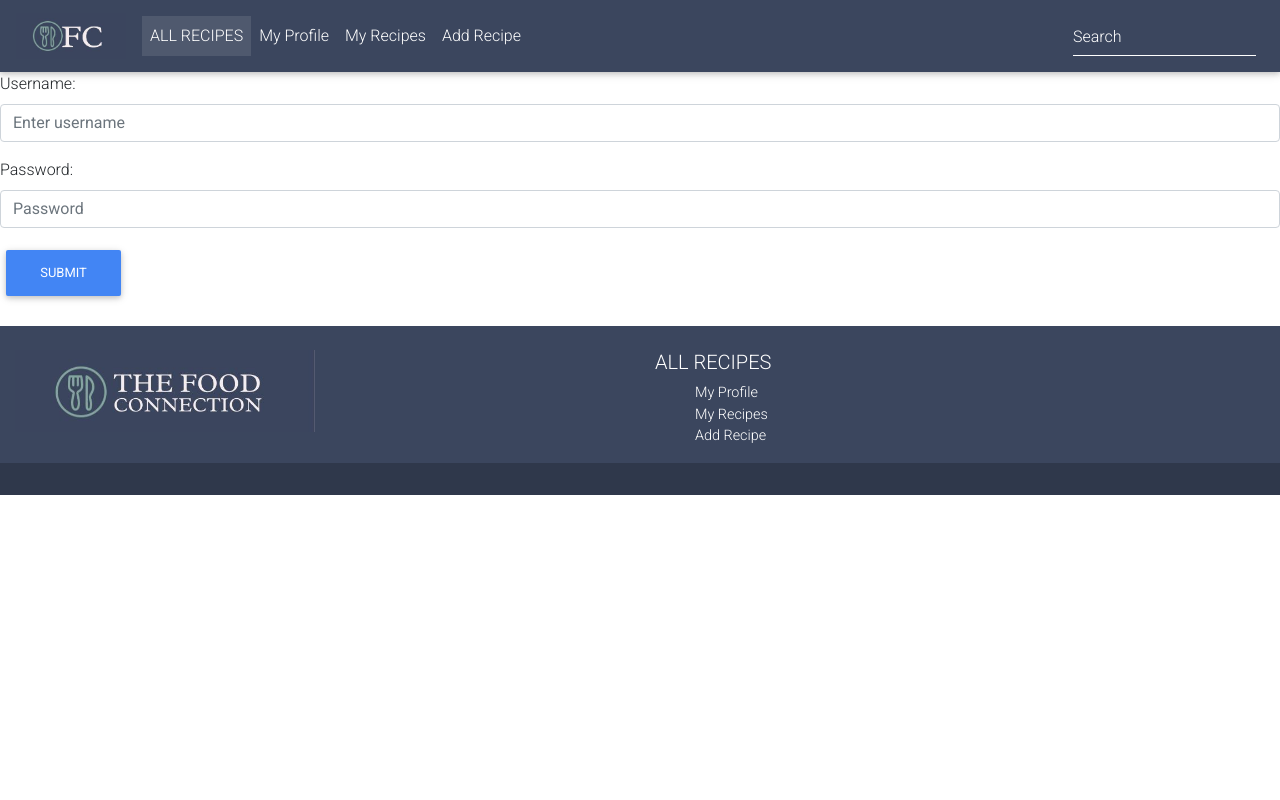
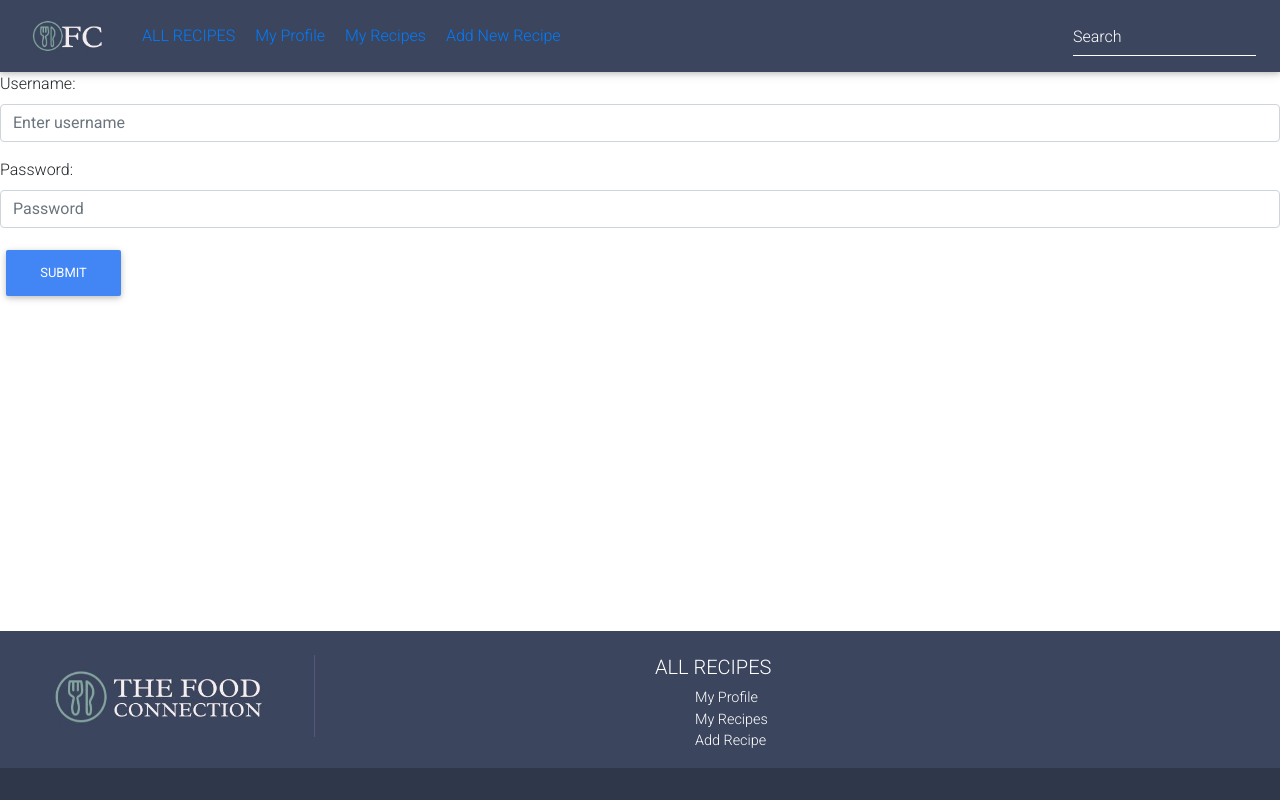
Before and after one commit to The-Food-Connection/foodconnection-client, a React (Create React App) app: page /login in a window 1280 px wide. Built offline with nearby package versions, Linux system fonts and the light colour scheme.

Commit message:
pushing changes to this branch so i can merge it

```diff
--- a/src/components/Footer.jsx
+++ b/src/components/Footer.jsx
@@ -4,6 +4,7 @@ import fclogo from "../images/FClogo.JPG";
 
 const Footer = () => {
   return (
+    <div className="fixed-bottom">
     <MDBFooter color="mdb-color darken-1" className="font-small pt-4 mt-4">
       <MDBContainer fluid className="text-center text-md-left">
         <MDBRow>
@@ -16,16 +17,16 @@ const Footer = () => {
             </p> */}
           </MDBCol>
           <MDBCol md="6">
-            <h5 className="title">ALL RECIPES</h5>
+            <h5 className="title"><a href="/recipes">ALL RECIPES</a></h5>
             <ul>
               <li className="list-unstyled">
-                <a href="#!">My Profile</a>
+                <a href="/user">My Profile</a>
               </li>
               <li className="list-unstyled">
-                <a href="#!">My Recipes</a>
+                <a href="/recipes">My Recipes</a>
               </li>
               <li className="list-unstyled">
-                <a href="#!">Add Recipe</a>
+                <a href="/recipe-new">Add Recipe</a>
               </li>
               {/* <li className="list-unstyled">
                 <a href="#!">ABOUT US</a>
@@ -40,6 +41,7 @@ const Footer = () => {
         </MDBContainer>
       </div>
     </MDBFooter>
+    </div>
   );
 }
 
--- a/src/components/NavigationBar.jsx
+++ b/src/components/NavigationBar.jsx
@@ -3,7 +3,7 @@ import {
   MDBNavbar, MDBNavbarBrand, MDBNavbarNav, MDBNavItem, MDBNavLink, MDBNavbarToggler, MDBCollapse, MDBFormInline,
   MDBDropdown, MDBDropdownToggle, MDBDropdownMenu, MDBDropdownItem
   } from "mdbreact";
-import { BrowserRouter as Router } from 'react-router-dom';
+import { BrowserRouter as Router, Link } from 'react-router-dom';
 import fclogoshort from "../images/FClogoshort.JPG";
 
 export class NavigationBar extends Component {
@@ -27,16 +27,21 @@ export class NavigationBar extends Component {
           <MDBCollapse id="navbarCollapse3" isOpen={this.state.isOpen} navbar>
             <MDBNavbarNav left>
               <MDBNavItem active>
-                <MDBNavLink to="/recipes">ALL RECIPES</MDBNavLink>
+                <a href="/recipes" style={{ marginRight: 20 }}>ALL RECIPES  </a>
+                {/* <Link to="/recipes">ALL RECIPES</Link> */}
+                {/* <MDBNavLink to="/recipes">ALL RECIPES</MDBNavLink> */}
               </MDBNavItem>
               <MDBNavItem>
-                <MDBNavLink to="/user">My Profile</MDBNavLink>
+                {/* <MDBNavLink to="/user">My Profile</MDBNavLink> */}
+                <a href="/user" style={{ marginRight: 20 }}>  My Profile  </a>
               </MDBNavItem>
               <MDBNavItem>
-                <MDBNavLink to="/recipes">My Recipes</MDBNavLink>
+                {/* <MDBNavLink to="/recipes">My Recipes</MDBNavLink> */}
+                <a href="/recipes" style={{ marginRight: 20 }}>  My Recipes  </a>
               </MDBNavItem>
               <MDBNavItem>
-                <MDBNavLink to="/newrecipe">Add Recipe</MDBNavLink>
+                {/* <MDBNavLink to="/recipe-new">Add Recipe</MDBNavLink> */}
+                <a href="/recipe-new" style={{ marginRight: 20 }}>  Add New Recipe</a>
               </MDBNavItem>
               <MDBNavItem>
                 {/* <MDBDropdown> */}
```
